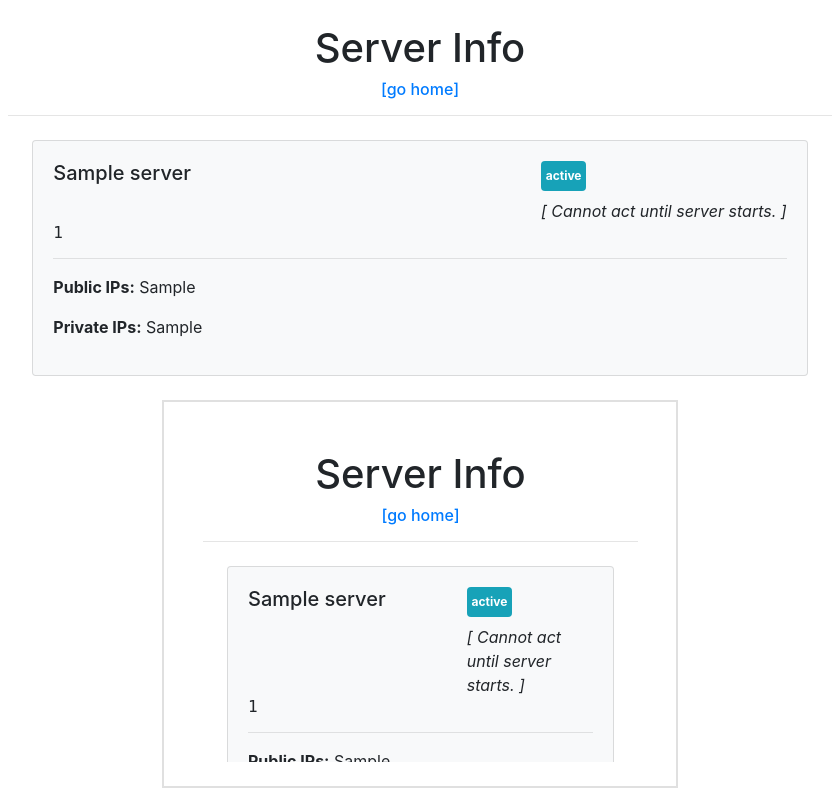
After one commit to jxmorris12/porkchop-admin-panel, a Flask app: template templates/info.html in a window 1280 px wide. The commit adds this page. Shown: the whole page, without its empty margins (220-1059 px from the left). Run offline with Flask 2, Linux system fonts and the light colour scheme; the template is opened without the code that fills it: most values are stand-ins (such as "Sample title", 1, 10 or a date in 2020); parts of the project's set-up code (start-up, migrations or seed data) failed here and were passed over; some libraries are stand-ins or nearby versions.

Commit message:
add info boxes to show metrics

```diff
--- a/main.py
+++ b/main.py
@@ -20,7 +20,14 @@ def get_nodes_by_uuid(uuid):
     nodes = google_cloud_driver.list_nodes()
     return [node for node in nodes if node.uuid == uuid]
 
+def load_chart_urls():
+    """ Loads a dictionary from 'charts.json' that maps instance UUIDs
+        to an array of URLs to embeddable charts for monitoring. """
+    with open('charts.json') as json_file:
+        return json.load(json_file)
+
 google_cloud_driver = load_google_cloud()
+all_chart_urls = load_chart_urls()
 app = Flask(__name__)
 
 def home_with_error(error_msg):
@@ -36,6 +43,23 @@ def index():
     success = request.args.get('success')
     return render_template('index.html', error=error, success=success, servers=servers)
 
+@app.route('/info/<uuid>')
+def info(uuid):
+    nodes = get_nodes_by_uuid(uuid)
+    if not nodes:
+        error_msg = 'Cannot get info for server with UUID {}: Not Found'.format(uuid)
+        return home_with_error(error_msg)
+    if len(nodes) != 1:
+        error_msg = 'Error getting info for server {}: {} nodes found'.format(uuid, len(nodes))
+        return home_with_error(error_msg)
+    # Display info and charts
+    try:
+        chart_urls = all_chart_urls[uuid]
+    except KeyError:
+        chart_urls = []
+    server = nodes.pop()
+    return render_template('info.html', server=server, chart_urls=chart_urls)
+
 @app.route('/start_server/<uuid>')
 def start_server(uuid):
     nodes = get_nodes_by_uuid(uuid)
@@ -43,7 +67,7 @@ def start_server(uuid):
         error_msg = 'Cannot start server with UUID {}: Not Found'.format(uuid)
         return home_with_error(error_msg)
     if len(nodes) != 1:
-        error_msg = 'Error starting server: {} nodes found'.format(len(nodes))
+        error_msg = 'Error starting server {}: {} nodes found'.format(uuid, len(nodes))
         return home_with_error(error_msg)
     node = nodes.pop()
     google_cloud_driver.ex_start_node(node)
@@ -57,7 +81,7 @@ def stop_server(uuid):
         error_msg = 'Cannot stop server with UUID {}: Not Found'.format(uuid)
         return home_with_error(error_msg)
     if len(nodes) != 1:
-        error_msg = 'Error stopping server: {} nodes found'.format(len(nodes))
+        error_msg = 'Error stopping server {}: {} nodes found'.format(uuid, len(nodes))
         return home_with_error(error_msg)
     node = nodes.pop()
     google_cloud_driver.ex_stop_node(node)
--- a/templates/index.html
+++ b/templates/index.html
@@ -5,7 +5,7 @@
 <hr>
 
 {% if success %}
-<div class="alert alert-primary m-3">
+<div class="alert alert-primary m-4">
   <h4 class="alert-heading">Success</h4>
   <p class="mb-0">{{ success }}</p>
 </div>
@@ -13,14 +13,14 @@
 
 
 {% if error %}
-<div class="alert alert-success m-3">
+<div class="alert alert-warning m-4">
   <h4 class="alert-heading">Error</h4>
   <p class="mb-0">{{ error }}</p>
 </div>
 {% endif %}
 
 {% for server in servers %}
-  {% with server=server %}
+  {% with server=server, mouseover=True %}
     {% include 'server.html' %}
   {% endwith %}
 {% endfor %}
--- /dev/null
+++ b/templates/info.html
@@ -0,0 +1,48 @@
+{% extends "layout.html" %}
+{% block content %}
+
+<h1 class="text-center pt-4"> Server Info </h1>
+<h6 class="text-center"><a href="/">[go home]</a></h6>
+<hr>
+
+{% with server=server %}
+  {% include 'server.html' %}
+{% endwith %}
+
+{% if chart_urls %}
+  {% for chart_url in chart_urls %}
+  <div class="row m-4">
+    <div class="col-8 iframe-box">
+      <iframe src="{{chart_url}}" scrolling="no" seamless="seamless">
+      </iframe>
+    </div>
+  </div>
+  {% endfor %}
+{% else %}
+<div class="row m-4">
+  <div class="col text-center">
+    <h5><i>No charts found for `{{ server.name }}`.</i></h5>
+  </div>
+</div>
+{% endif %}
+
+{% include 'modal.html' %}
+
+<style>
+  .iframe-box {
+    position:relative;
+    padding-top: 50%;
+    margin: auto;
+  }
+  iframe {
+    padding: 24px;
+    border: 2px solid #e0e0e0;
+    position:absolute;
+    top:0;
+    left:0;
+    width:100%;
+    height:100%
+  }
+</style>
+
+{% endblock %}
--- /dev/null
+++ b/templates/modal.html
@@ -0,0 +1,26 @@
+<!-- Code for a modal with a loading spinner, and function showModal() to show it -->
+
+<div class="modal" id="loadingModal" tabindex="-1" role="dialog">
+  <div class="modal-dialog" role="document">
+    <div class="modal-content">
+      <div class="modal-header">
+        <!-- no header -->
+      </div>
+      <div class="modal-body">
+        <!--  loading spinner -->
+        <div class="d-flex justify-content-center m-4 p-4">
+          <div class="spinner-border text-primary" style="width: 4rem; height: 4rem;" role="status">
+            <span class="sr-only">Loading...</span>
+          </div>
+          <br>
+        </div>
+        <div class="text-center mt-2">
+          <h6> Working... (This may take a minute or two.) </h6>
+        </div>
+      </div>
+      <div class="modal-footer">
+        <!-- can't close this modal -->
+      </div>
+    </div>
+  </div>
+</div>
--- a/templates/server.html
+++ b/templates/server.html
@@ -1,5 +1,5 @@
 <div class="card m-4 bg-light">
-  <div class="card-body">
+  <div class="card-body" onclick="clickIfMouseOverEnabled('{{server.uuid}}')">
     <div class="row">
       <div class="col-7">
         <h5>{{ server.name }} </h5>
@@ -21,3 +21,19 @@
     <p><b>Private IPs:</b> {{ server.private_ips }} </p>
   </div>
 </div>
+
+{% if mouseover %}
+  <!-- styles to show up if mouseover enabled -->
+  <style>
+    .card-body:hover {
+      background: #ccc;
+      cursor: pointer;
+    }
+  </style>
+
+  <script>
+    var clickIfMouseOverEnabled = function(uuid) {
+      location.href = '/info/' + uuid;
+    }
+  </script>
+{% endif %}
--- a/templates/server_state_tag.html
+++ b/templates/server_state_tag.html
@@ -11,6 +11,6 @@
   {% set badgeclass = 'info' %}
 {% endif %}
 
-<span class="badge badge-{{badgeclass}}" style="line-height: 24px">
+<span class="badge badge-{{badgeclass}} mb-2" style="line-height: 24px">
   {{ state }}
 </span>
--- a/templates/server_toggle_button.html
+++ b/templates/server_toggle_button.html
@@ -1,12 +1,12 @@
 {% if 'stopped' == server.state %}
-  <a href="/start_server/{{server.uuid}}">
+  <a class="mb-2" href="/start_server/{{server.uuid}}">
     <button type="button" class="btn btn-sm btn-outline-primary"
        data-toggle="modal" data-target="#loadingModal">
       start
     </button>
   </a>
 {% elif 'running' == server.state %}
-  <a href="/stop_server/{{server.uuid}}">
+  <a class="mb-2" href="/stop_server/{{server.uuid}}">
     <button type="button" class="btn btn-sm btn-outline-secondary"
        data-toggle="modal" data-target="#loadingModal">
       stop
```
